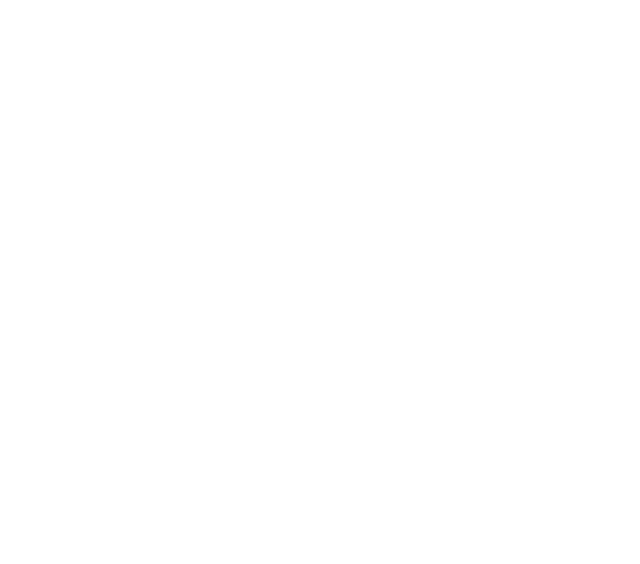
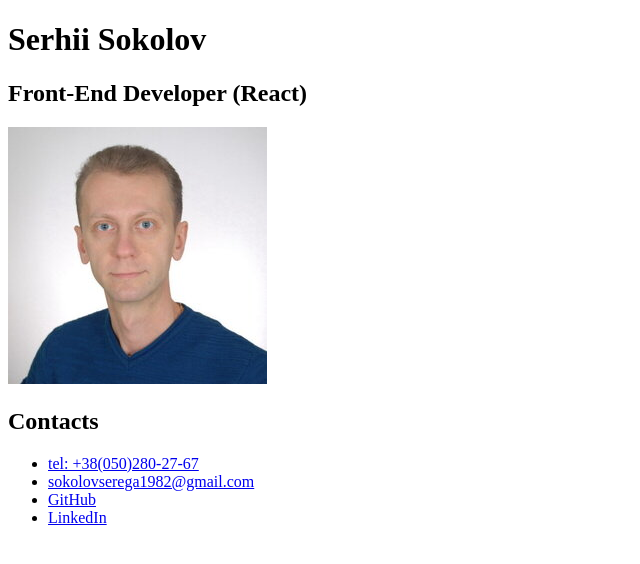
Before and after one commit to Falconoff/rsschool-cv, a plain HTML site: page index.html in a window 1280 px wide. Shown: the whole page, without its empty margins (0-640 px from the left). Drawn offline with Linux system fonts and the light colour scheme.

Commit message:
feat: add header and contacts

```diff
--- a/index.html
+++ b/index.html
@@ -9,6 +9,25 @@
 </head>
 
 <body>
+  <header>
+    <h1>Serhii Sokolov</h1>
+    <h2>Front-End Developer (React)</h2>
+    <img src="./img/iam_small.jpg" alt="My photo">
+  </header>
+  <main>
+    <h2>Contacts</h2>
+    <ul>
+      <li><a href="tel:+380502802767">tel: +38(050)280-27-67</a></li>
+      <li><a
+          href="mailto:sokolovserega1982@gmail.com">sokolovserega1982@gmail.com</a>
+      </li>
+      </li>
+      <li><a href="https://github.com/Falconoff">GitHub</a></li>
+      <li><a href="www.linkedin.com/in/serhii-sokolov-1646171bb/">LinkedIn</a>
+      </li>
+    </ul>
+
+  </main>
 
 </body>
 
```
